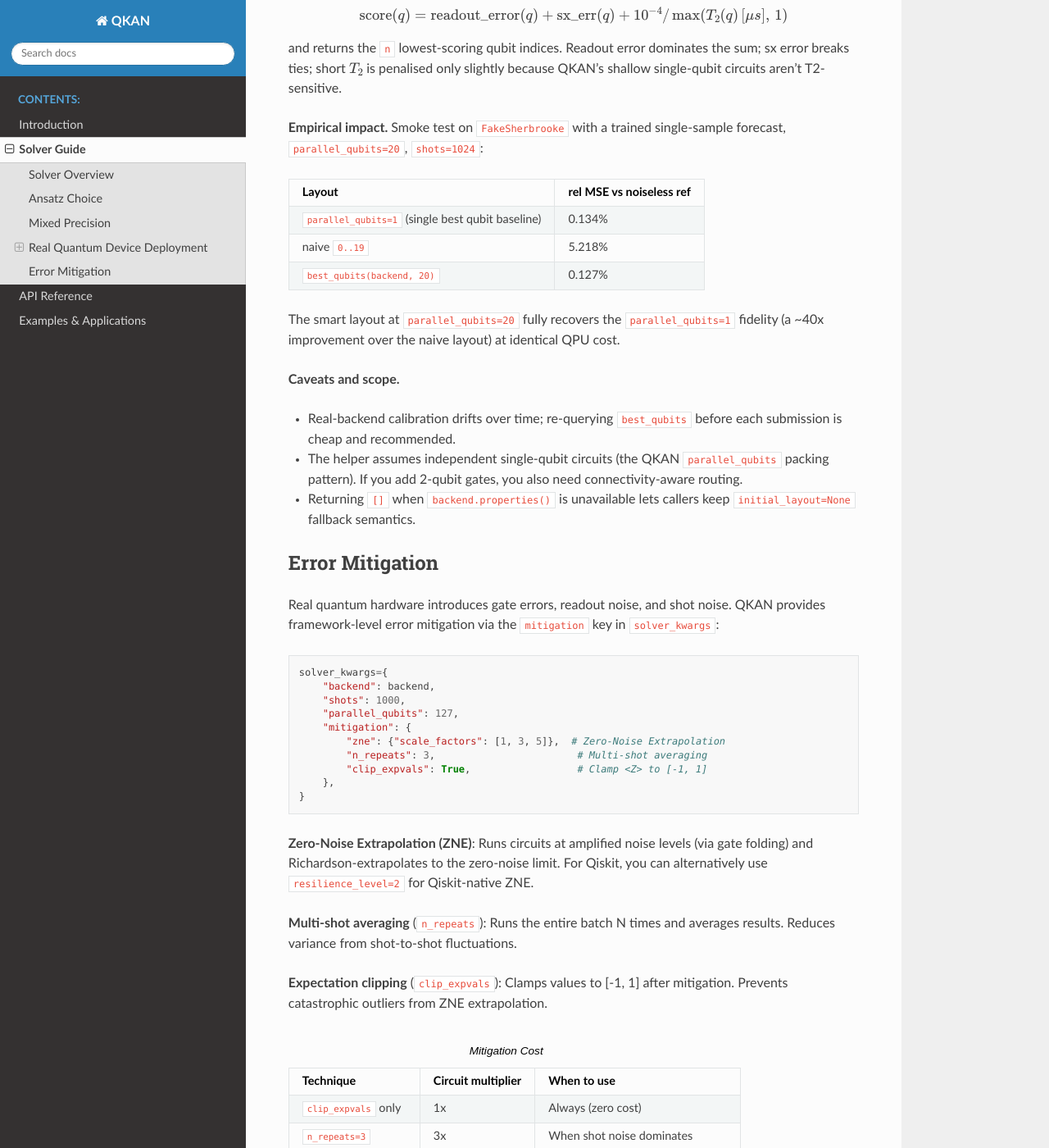
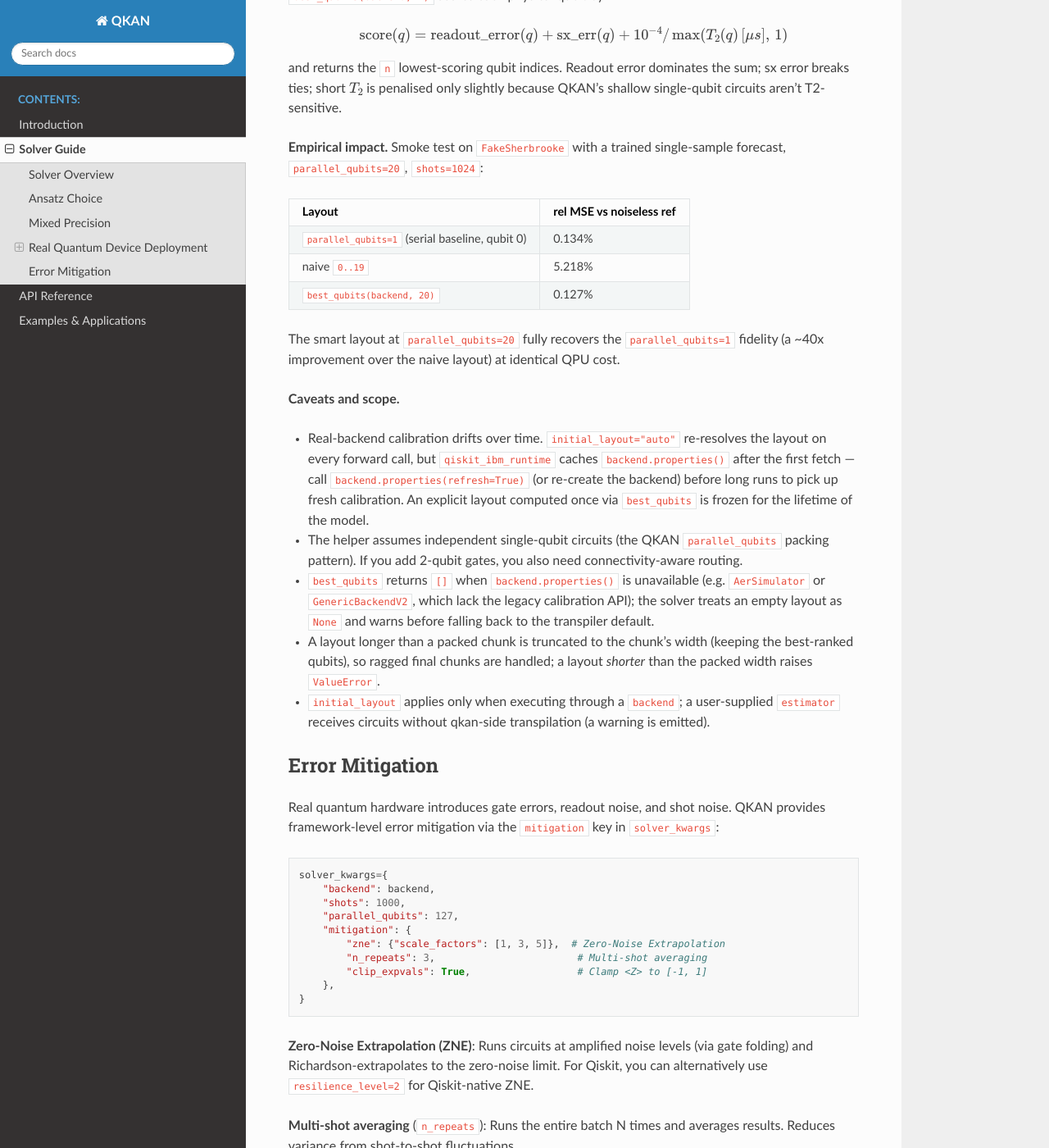
Before and after one commit to Jim137/qkan, a Sphinx documentation site: the page built from docs/solver_guide.rst, in a window 1280 px wide and 1400 px high, scrolled down 3298 px. Shown: the whole window at 82% size. Built offline with Sphinx 7.4.7 and the Read the Docs theme 3.1.0, drawn with Linux system fonts in a browser that asks for light colours; some of the changed text lies outside the part shown.

Commit message:
docs(qiskit): correct calibration claims and complete initial_layout caveats
- label the 1.1%-25.7% readout spread as what it is (the default-layout
  qubits 0..19 on that snapshot, not the chip-wide best/worst) and drop
  the unsound 'rel MSE scales as sigma^2 so 6x -> ~36x' argument
- label the parallel_qubits=1 baseline row accurately (qubit 0, not the
  chip's best qubit)
- make the calibration-drift advice actionable: 'auto' re-resolves per
  forward call but qiskit_ibm_runtime caches properties(); recommend
  properties(refresh=True) for long runs
- document the empty-layout fallback, ragged-chunk truncation, and that
  initial_layout only applies when executing through a backend (a
  user-supplied estimator bypasses qkan-side transpilation)
- reflow the section to one sentence per line (no mid-sentence wraps)

Co-Authored-By: Claude Fable 5 <noreply@anthropic.com>

```diff
--- a/docs/solver_guide.rst
+++ b/docs/solver_guide.rst
@@ -131,23 +131,18 @@ Key parameters:
 - ``fast_measure=False``: Required for real devices. Uses ``|alpha|^2 - |beta|^2`` (Born rule) instead of the quantum-inspired ``|alpha| - |beta|`` shortcut.
 - ``parallel_qubits``: Packs N independent single-qubit circuits onto N qubits of one multi-qubit job, reducing QPU submissions by ~Nx.
 - ``shots``: Number of measurement samples per circuit. More shots = less statistical noise.
-- ``initial_layout``: Controls which physical qubits receive the packed circuit (see below). Defaults to ``None`` (let the transpiler choose).
+- ``initial_layout``: Controls which physical qubits receive the packed circuit (see below).
+  Defaults to ``None`` (let the transpiler choose).
+  Applies only when executing through a ``backend``; a user-supplied ``estimator`` receives circuits without qkan-side transpilation.
 
 
 Qubit-calibration layout
 ~~~~~~~~~~~~~~~~~~~~~~~~
 
-Modern IBM devices have substantial per-qubit calibration variance — on
-a snapshot of ``FakeSherbrooke`` the best qubit has a readout error of
-1.1% and the worst 25.7%, a 23x spread. When the transpiler maps a
-packed N-qubit circuit onto physical qubits ``0..N-1`` (a common
-default), several poorly-calibrated qubits can end up in the mix. Per-edge
-variance dominates the QKAN fast-path output, and because ``rel MSE``
-scales as ``σ²``, a 6x higher mean noise across the selected set
-compounds to ~36x higher aggregate error.
+Modern IBM devices have substantial per-qubit calibration variance — on a snapshot of ``FakeSherbrooke``, readout error across the physical qubits ``0..19`` that a level-1 transpile assigns by default spans 1.1% to 25.7% (a 23x spread), and the chip-wide spread is larger still.
+When the transpiler maps a packed N-qubit circuit onto physical qubits ``0..N-1``, several poorly-calibrated qubits end up in the mix, and their readout and gate errors directly bias every expectation value in the packed job.
 
-Fix: pin the packed circuit to the best-calibrated qubits via
-``initial_layout`` in ``solver_kwargs``.
+Fix: pin the packed circuit to the best-calibrated qubits via ``initial_layout`` in ``solver_kwargs``.
 
 .. code-block:: python
 
@@ -165,8 +160,7 @@ Fix: pin the packed circuit to the best-calibrated qubits via
        },
    )
 
-Alternatively, pass ``"auto"`` to let ``qiskit_solver`` compute the
-layout internally from the current backend calibration:
+Alternatively, pass ``"auto"`` to let ``qiskit_solver`` compute the layout internally from the current backend calibration:
 
 .. code-block:: python
 
@@ -185,38 +179,34 @@ layout internally from the current backend calibration:
                         \mathrm{sx\_err}(q) +
                         10^{-4} / \max(T_2(q)\,[\mu s],\, 1)
 
-and returns the ``n`` lowest-scoring qubit indices. Readout error
-dominates the sum; sx error breaks ties; short :math:`T_2` is penalised
-only slightly because QKAN's shallow single-qubit circuits aren't
-T2-sensitive.
+and returns the ``n`` lowest-scoring qubit indices.
+Readout error dominates the sum; sx error breaks ties; short :math:`T_2` is penalised only slightly because QKAN's shallow single-qubit circuits aren't T2-sensitive.
 
-**Empirical impact.** Smoke test on ``FakeSherbrooke`` with a trained
-single-sample forecast, ``parallel_qubits=20``, ``shots=1024``:
+**Empirical impact.** Smoke test on ``FakeSherbrooke`` with a trained single-sample forecast, ``parallel_qubits=20``, ``shots=1024``:
 
 +-----------------------------+--------------------------+
 | Layout                      | rel MSE vs noiseless ref |
 +=============================+==========================+
 | ``parallel_qubits=1``       | 0.134%                   |
-| (single best qubit baseline)|                          |
+| (serial baseline, qubit 0)  |                          |
 +-----------------------------+--------------------------+
 | naive ``0..19``             | 5.218%                   |
 +-----------------------------+--------------------------+
 | ``best_qubits(backend, 20)``| 0.127%                   |
 +-----------------------------+--------------------------+
 
-The smart layout at ``parallel_qubits=20`` fully recovers the
-``parallel_qubits=1`` fidelity (a ~40x improvement over the naive
-layout) at identical QPU cost.
+The smart layout at ``parallel_qubits=20`` fully recovers the ``parallel_qubits=1`` fidelity (a ~40x improvement over the naive layout) at identical QPU cost.
 
 **Caveats and scope.**
 
-- Real-backend calibration drifts over time; re-querying
-  ``best_qubits`` before each submission is cheap and recommended.
-- The helper assumes independent single-qubit circuits (the QKAN
-  ``parallel_qubits`` packing pattern). If you add 2-qubit gates, you
-  also need connectivity-aware routing.
-- Returning ``[]`` when ``backend.properties()`` is unavailable lets
-  callers keep ``initial_layout=None`` fallback semantics.
+- Real-backend calibration drifts over time.
+  ``initial_layout="auto"`` re-resolves the layout on every forward call, but ``qiskit_ibm_runtime`` caches ``backend.properties()`` after the first fetch — call ``backend.properties(refresh=True)`` (or re-create the backend) before long runs to pick up fresh calibration.
+  An explicit layout computed once via ``best_qubits`` is frozen for the lifetime of the model.
+- The helper assumes independent single-qubit circuits (the QKAN ``parallel_qubits`` packing pattern).
+  If you add 2-qubit gates, you also need connectivity-aware routing.
+- ``best_qubits`` returns ``[]`` when ``backend.properties()`` is unavailable (e.g. ``AerSimulator`` or ``GenericBackendV2``, which lack the legacy calibration API); the solver treats an empty layout as ``None`` and warns before falling back to the transpiler default.
+- A layout longer than a packed chunk is truncated to the chunk's width (keeping the best-ranked qubits), so ragged final chunks are handled; a layout *shorter* than the packed width raises ``ValueError``.
+- ``initial_layout`` applies only when executing through a ``backend``; a user-supplied ``estimator`` receives circuits without qkan-side transpilation (a warning is emitted).
 
 
 Error Mitigation
```
